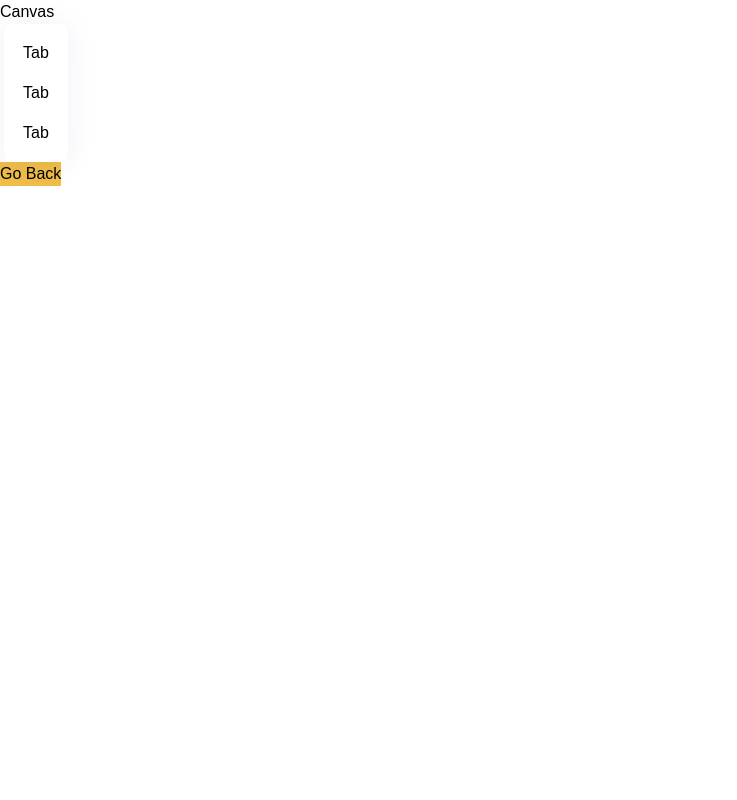
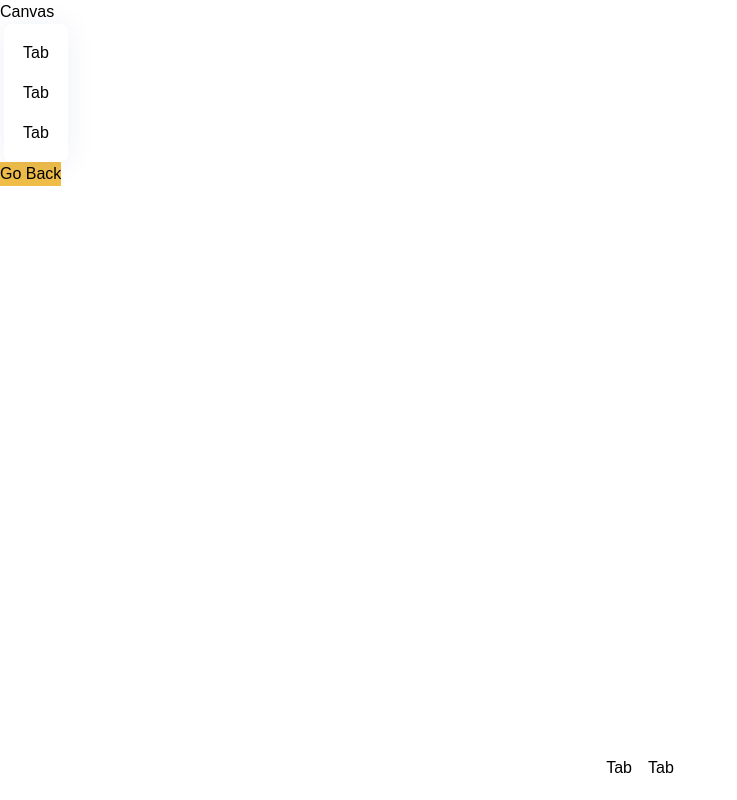
Before and after one commit to JPy-UwU/TeeVibe, a React (Vite) app in the folder client/: page / in a window 1280 px wide. Both pictures are taken after a click on the button "Customize It". Shown: the whole page, without its empty margins (0-737 px from the left). Built offline with nearby package versions, Linux system fonts and the light colour scheme; a web font is replaced by a local one.

Commit message:
Added filter tabs

```diff
--- a/client/src/pages/Customizer.jsx
+++ b/client/src/pages/Customizer.jsx
@@ -48,6 +48,21 @@ const Customizer = () => {
           />
         </motion.div>
 
+        <motion.div
+          className='filtertabs-container'
+          {...slideAnimation("up")}
+        >
+          {FilterTabs.map((tab) => (
+            <Tab
+              key={tab.name}
+              tab={tab}
+              isFilterTab
+              isActiveTav=""
+              handleClick={() => {}}
+            />
+          ))}
+        </motion.div>
+
        </>
       )}
     </AnimatePresence>
```
